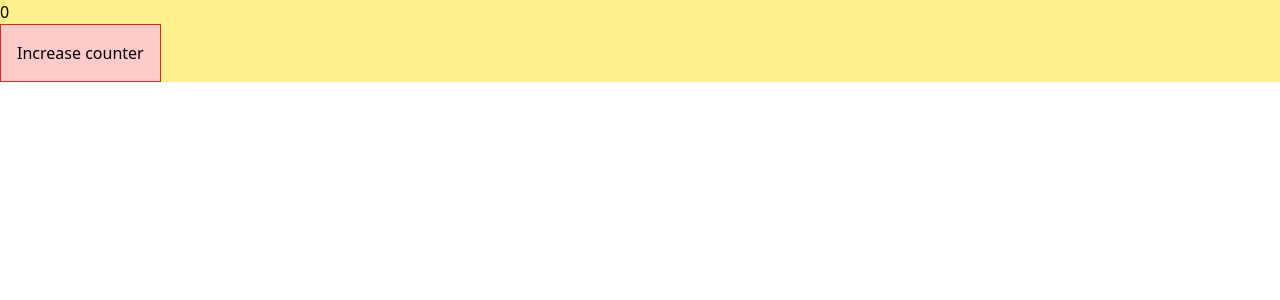
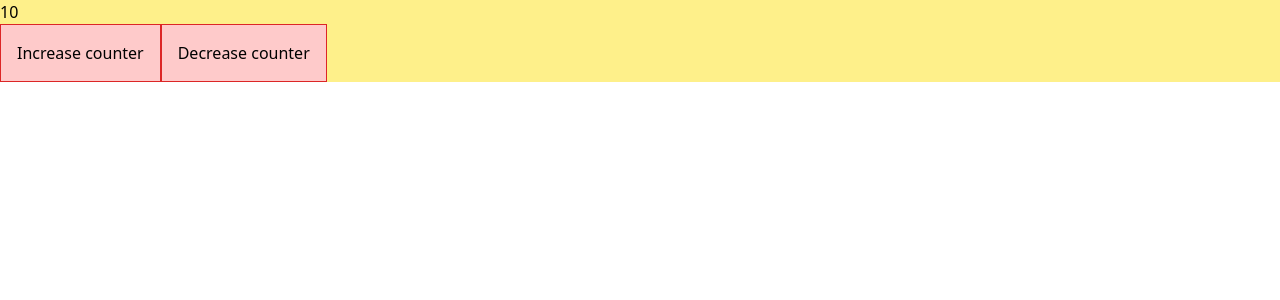
Before and after one commit to soAcademy/workshop-state-and-event, a React (Create React App) app: page / in a window 1280 px wide. Shown: the top 300 px of the page. Built offline with nearby package versions, Linux system fonts and the light colour scheme.

Commit message:
feat:submit workshop

```diff
--- a/src/App.js
+++ b/src/App.js
@@ -8,7 +8,8 @@
 // import Event8 from "./Events/Event8";
 
 // import State1 from "./States/State1";
-import State2 from "./States/State2";
+// import State2 from "./States/State2";
+import State3 from "./States/State3";
 
 const App = () => {
   return (
@@ -22,7 +23,8 @@ const App = () => {
       {/* <Event7 /> */}
       {/* <Event8 /> */}
       {/* <State1 /> */}
-      <State2 />
+      {/* <State2 /> */}
+      <State3 />
     </div>
   );
 };
--- /dev/null
+++ b/src/States/State3.js
@@ -0,0 +1,27 @@
+import React, { useState } from "react";
+
+const State3 = () => {
+  const [counter, setCounter] = useState(10);
+
+  return (
+    <div className="bg-yellow-200">
+      <p>{counter}</p>
+      <p>
+        <button
+          className="p-4 bg-red-200 border border-red-600"
+          onClick={() => setCounter(counter + 1)}
+        >
+          Increase counter
+        </button>
+        <button
+          className="p-4 bg-red-200 border border-red-600"
+          onClick={() => setCounter(counter - 1)}
+        >
+          Decrease counter
+        </button>
+      </p>
+    </div>
+  );
+};
+
+export default State3;
```
